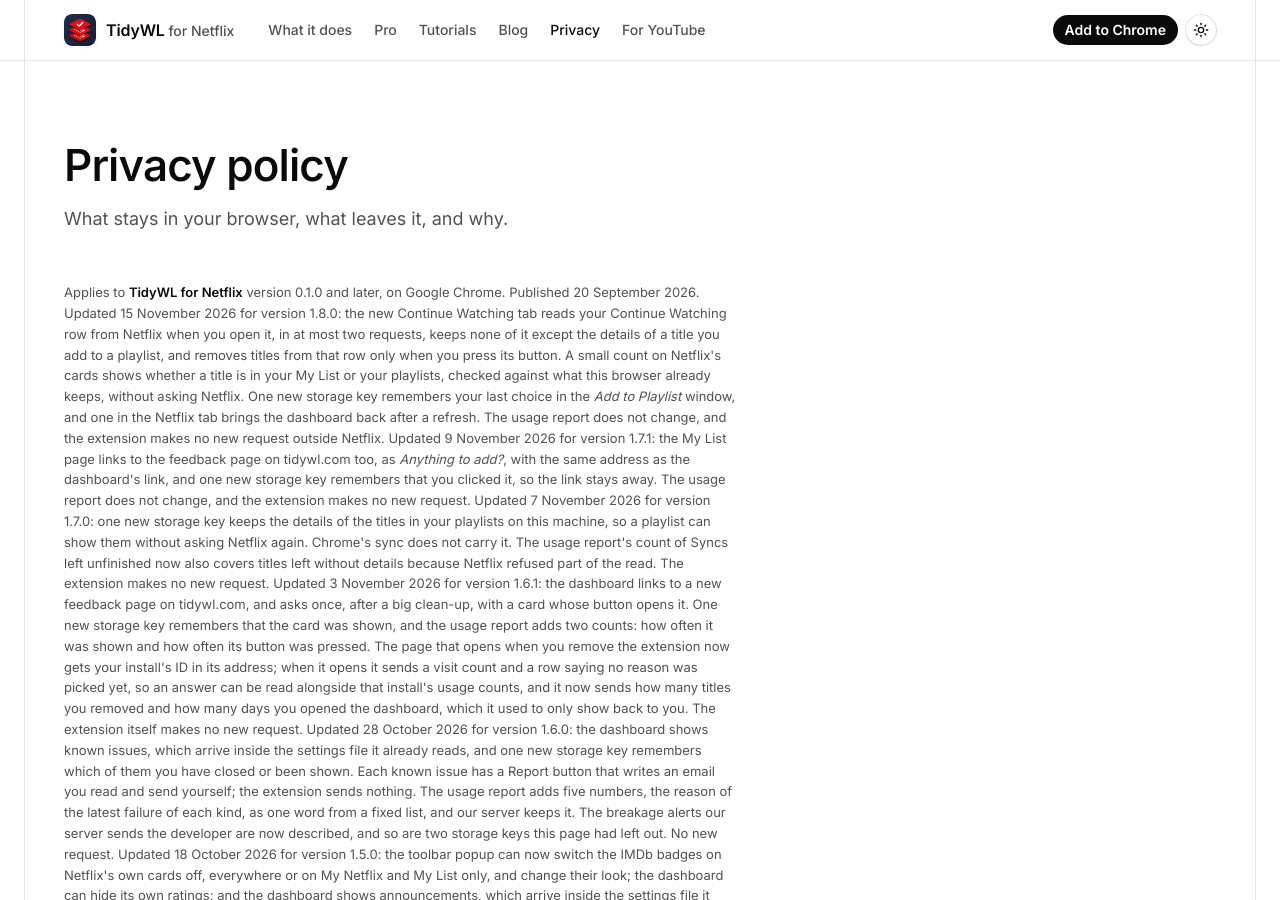
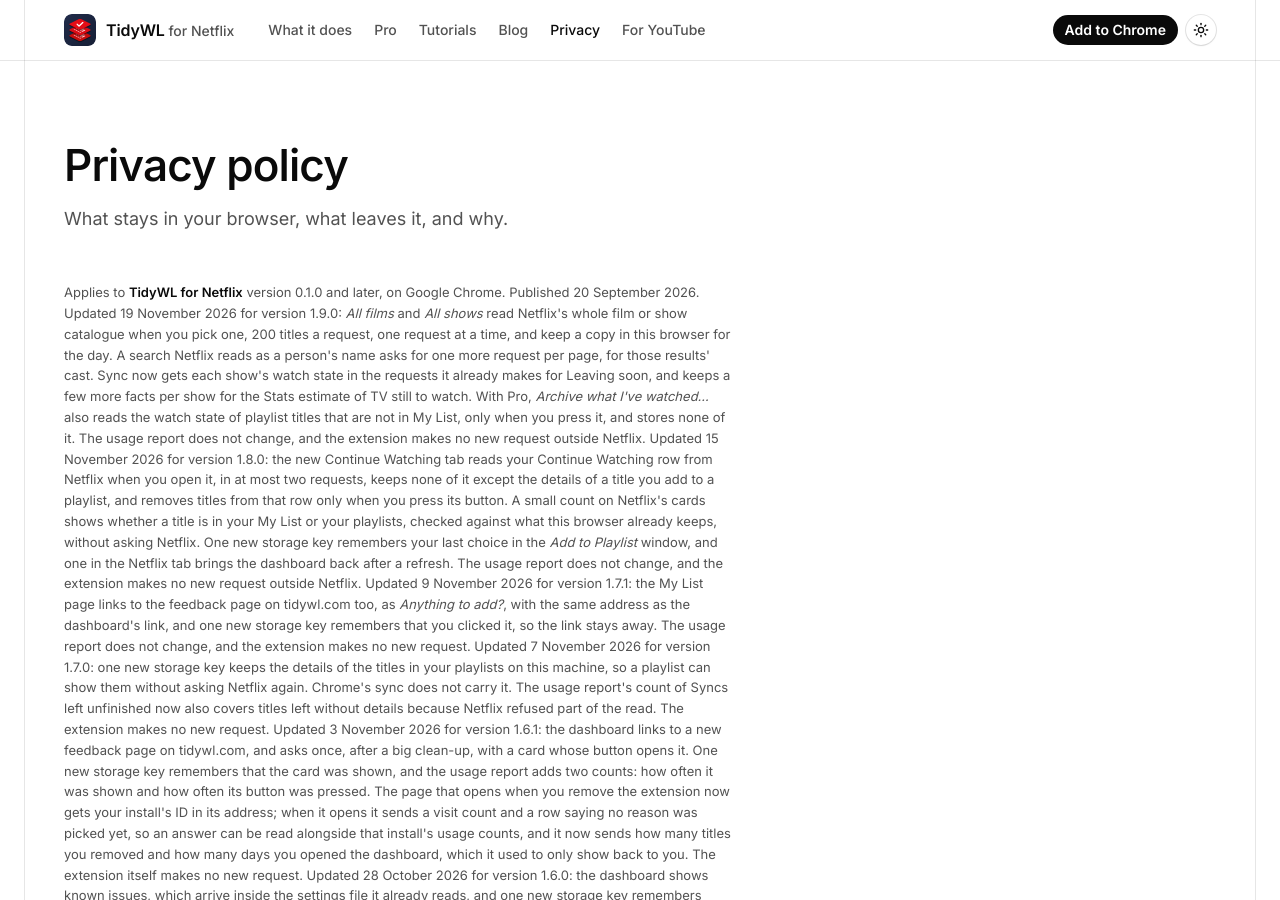
Before and after one commit to dominic-lam/tidywl-site, a Jekyll site: the page built from netflix/privacy/index.html, in a window 1280 px wide and 900 px high. Built offline with Jekyll 4.4.1, drawn with Linux system fonts in a browser that asks for light colours.

Commit message:
Netflix 1.9.0 is live, so the policy gets its dated line
Release day, 2026-11-19: the dated "Updated ... for version 1.9.0" line,
privacy_updated, last_modified_at and the site's version, after reading the
policy's claims against the extension's v1.9.0 tag. llms.txt gains the
Unavailable rule for a title whose last day has passed.

Co-Authored-By: Claude Opus 5.5 <noreply@anthropic.com>
Claude-Session: https://claude.ai/code/session_01DYBDmoFyC1NFoc6nZXNDSw

```diff
--- a/_data/netflix.yml
+++ b/_data/netflix.yml
@@ -14,14 +14,14 @@
 
 published: true
 store_url: https://chromewebstore.google.com/detail/watch-later-tidy-for-netf/gbgdgeamachehbegdghnhpkiebahmafm
-version: 1.8.0
+version: 1.9.0
 
 # The date the privacy policy last changed. A record only: nothing reads it
 # (checked 2026-10-10). The sitemap's date comes from `last_modified_at` in
 # netflix/privacy/index.html's front matter, which Liquid cannot fill from
 # here, so bump both by hand when the policy's substance changes — not for a
 # typo, per the freshness rule in CLAUDE.md.
-privacy_updated: 2026-11-15
+privacy_updated: 2026-11-19
 # The day the policy first went live. Rendered as "Published"; never bumped.
 privacy_published: 2026-09-20
 
--- a/netflix/privacy/index.html
+++ b/netflix/privacy/index.html
@@ -3,7 +3,7 @@ layout: netflix
 permalink: /netflix/privacy/
 title: "Privacy policy — TidyWL for Netflix"
 description: "What TidyWL for Netflix reads, what it keeps in your browser, what leaves it — four public requests, title ids to our ratings table, a usage report, and for Pro a licence check and playlist sync — and why each permission is asked for. Plain language, no hedging."
-last_modified_at: 2026-11-15
+last_modified_at: 2026-11-19
 ---
 
 <!-- ── PRIVACY POLICY ──
@@ -190,8 +190,10 @@ last_modified_at: 2026-11-15
      DetailModal kept for shows those leave unanswered. The dashboard's IMDb
      lookups for All films go to Wikidata (request 3, unchanged), not request 8.
      manifest.json, every fetch() and usage-utils.js are unchanged since v1.8.0.
-     TO DO ON RELEASE DAY: the dated "Updated <date> for version 1.9.0" line in
-     the header, privacy_updated and last_modified_at, once the day is known.
+     The dated line, privacy_updated and last_modified_at were set on release
+     day, 2026-11-19, after the claims above were read against the v1.9.0 tag
+     (53d4269): no new fetch(), no new storage key, manifest.json changed in
+     its version only.
 
      This is the page the Chrome Web Store listing points at, so every sentence
      in it has to be true of the shipped build, not of the plan.
@@ -232,6 +234,13 @@ last_modified_at: 2026-11-15
     <p class="nf-policy-meta">
       Applies to <strong>TidyWL for Netflix</strong> version 0.1.0 and later, on Google Chrome.
       Published {{ site.data.netflix.privacy_published | date: "%-d %B %Y" }}.
+      Updated 19 November 2026 for version 1.9.0: <em>All films</em> and <em>All shows</em> read Netflix's whole film or
+      show catalogue when you pick one, 200 titles a request, one request at a time, and keep a copy in this browser for
+      the day. A search Netflix reads as a person's name asks for one more request per page, for those results' cast.
+      Sync now gets each show's watch state in the requests it already makes for Leaving soon, and keeps a few more facts
+      per show for the Stats estimate of TV still to watch. With Pro, <em>Archive what I've watched…</em> also reads the
+      watch state of playlist titles that are not in My List, only when you press it, and stores none of it. The usage
+      report does not change, and the extension makes no new request outside Netflix.
       Updated 15 November 2026 for version 1.8.0: the new Continue Watching tab reads your Continue Watching row from
       Netflix when you open it, in at most two requests, keeps none of it except the details of a title you add to a playlist, and removes titles from that row only when you
       press its button. A small count on Netflix's cards shows whether a title is in your My List or your playlists,
```
Also changed, not shown: netflix/llms.txt (+1 -1 lines).
